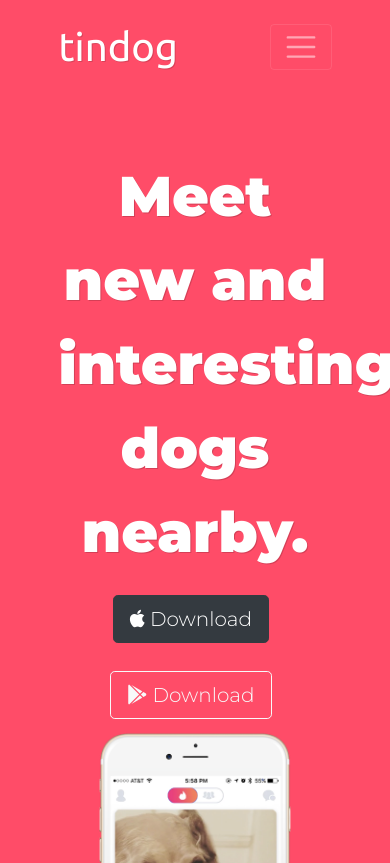
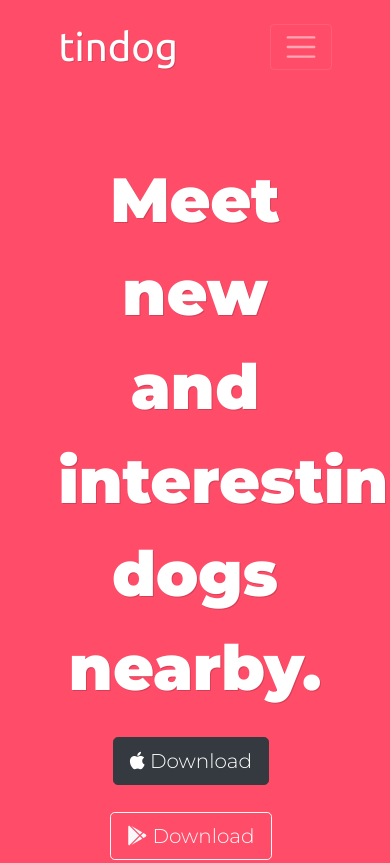
Before and after one commit to jordanduran/TinDog, a plain HTML site: page index.html in a window 390 px wide. Shown: the top 863 px of the page. Drawn offline with nearby package versions, Linux system fonts and the light colour scheme.

Commit message:
Footer styling and h1 font-size change on tablet

```diff
--- a/css/styles.css
+++ b/css/styles.css
@@ -1,20 +1,12 @@
 body {
   font-family: 'Montserrat';
-}
-
-#title {
-  background-color: #ff4c68;
-  color: #fff;
-}
-
-#navbar-title {
-  text-shadow: 1px 1px rgba(0, 0, 0, 0.146);
+  text-align: center;
 }
 
 h1 {
   font-family: 'Montserrat', sans-serif;
   font-weight: 700;
-  font-size: 3.5rem;
+  font-size: 4.5rem;
   line-height: 1.5;
   text-shadow: 1px 1px rgba(0, 0, 0, 0.166);
 }
@@ -29,6 +21,19 @@ h2 {
 h3 {
   font-size: 1.5rem;
   font-weight: 600;
+}
+
+p {
+  color: #8f8f8f;
+}
+
+#title {
+  background-color: #ff4c68;
+  color: #fff;
+}
+
+#navbar-title {
+  text-shadow: 1px 1px rgba(0, 0, 0, 0.146);
 }
 
 .container-fluid {
@@ -196,6 +201,10 @@ h3 {
 /* Tablet & Mobile styles */
 
 @media (max-width: 990px) {
+  h1 {
+    font-size: 3.9rem;
+  }
+
   .title-image {
     position: static;
     transform: rotate(0);
```
